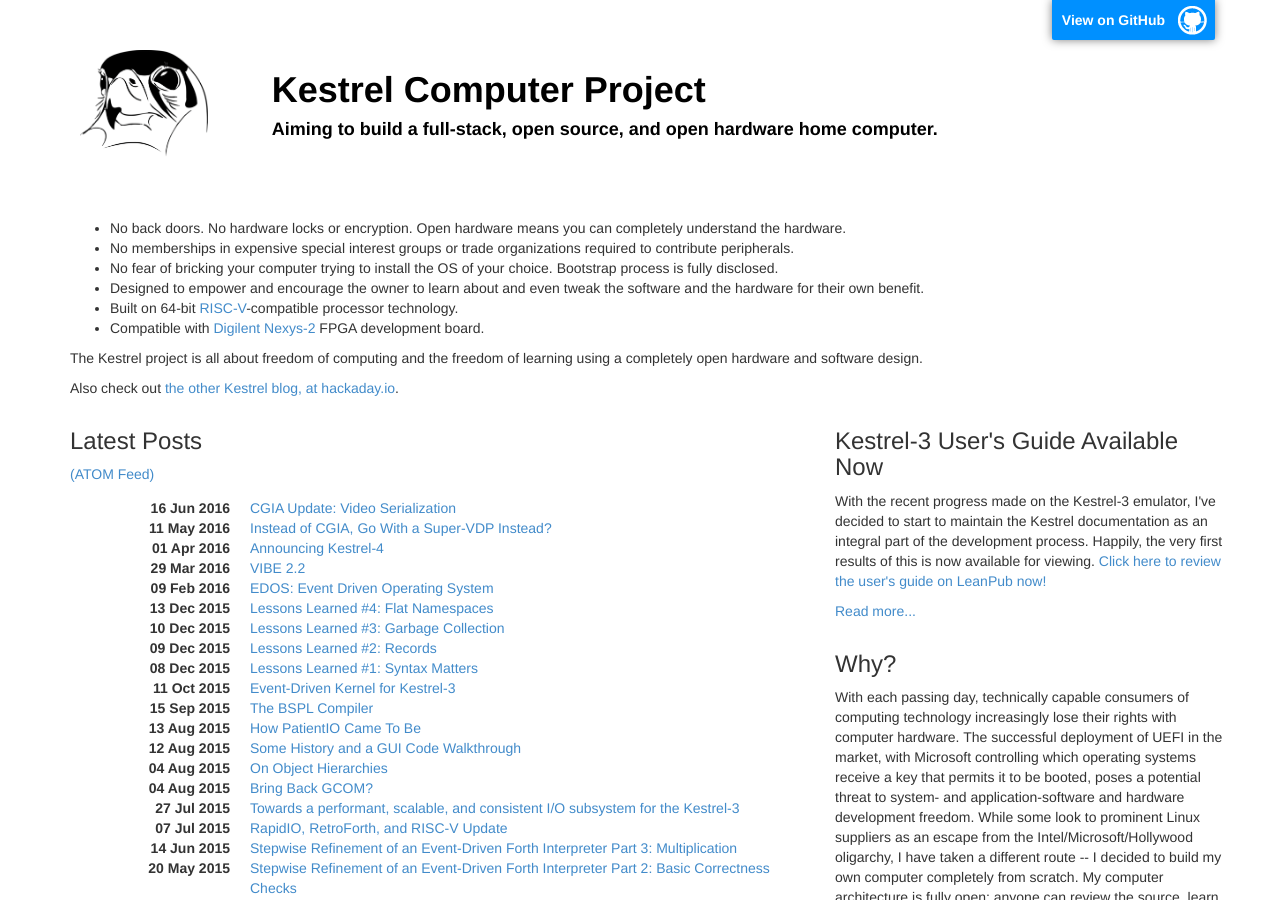
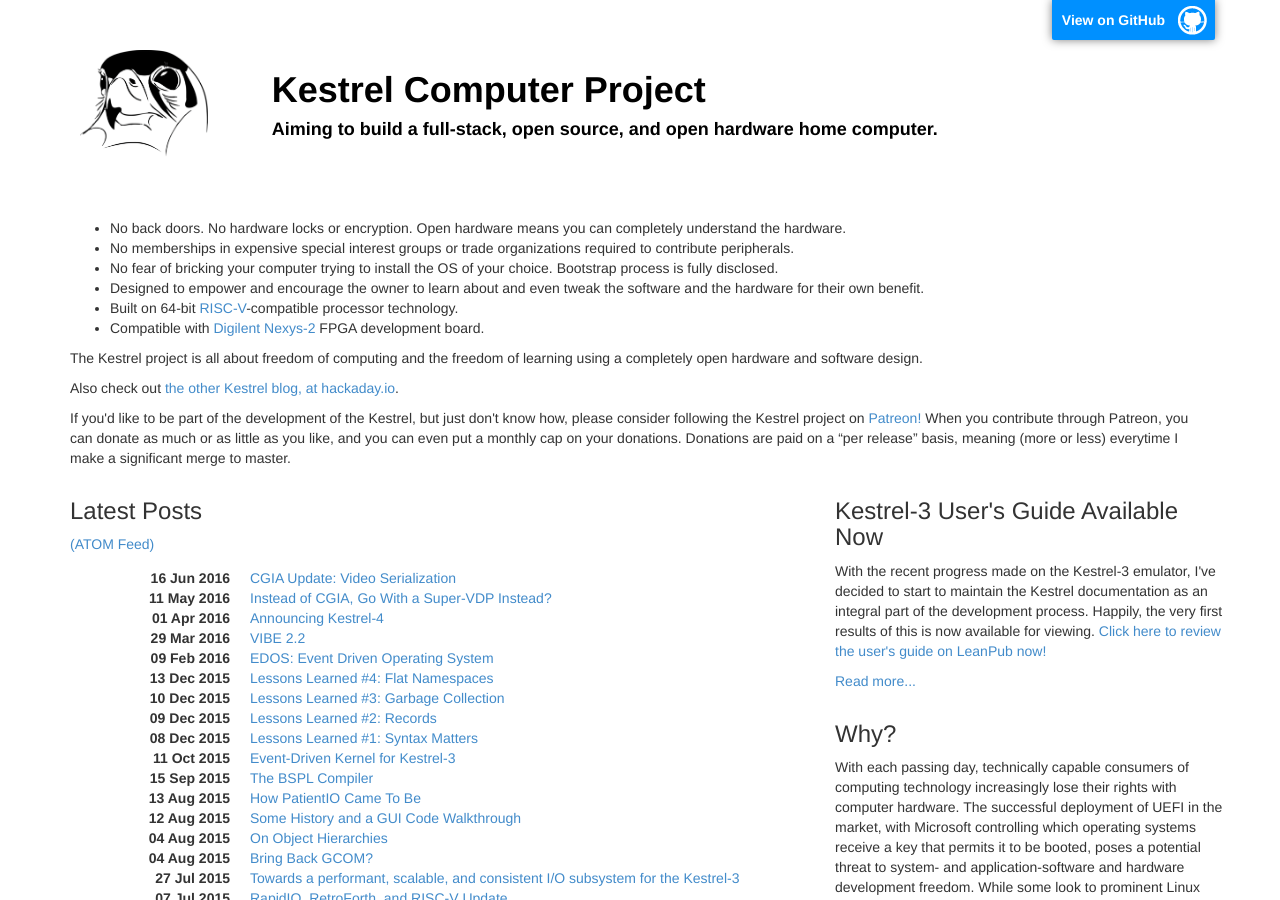
Before and after one commit to KestrelComputer/kestrel, a Jekyll site: the page built from index.html, in a window 1280 px wide and 900 px high. Built offline with Jekyll 4.4.1, drawn with Linux system fonts in a browser that asks for light colours.

Commit message:
Patreon link

```diff
--- a/index.html
+++ b/index.html
@@ -21,6 +21,7 @@
 	<div class="col-md-12">
 		<p>The Kestrel project is all about freedom of computing and the freedom of learning using a completely open hardware and software design.</p>
 		<p>Also check out <a href="https://hackaday.io/project/10035-kestrel-computer-project">the other Kestrel blog, at hackaday.io</a>.</p>
+		<p>If you'd like to be part of the development of the Kestrel, but just don't know how, please consider following the Kestrel project on <a href="https://www.patreon.com/kestrelcomputer">Patreon!</a>  When you contribute through Patreon, you can donate as much or as little as you like, and you can even put a monthly cap on your donations.  Donations are paid on a <q>per release</q> basis, meaning (more or less) everytime I make a significant merge to master.</p>
 	</div>
 </div>
 <div class="row">
```
